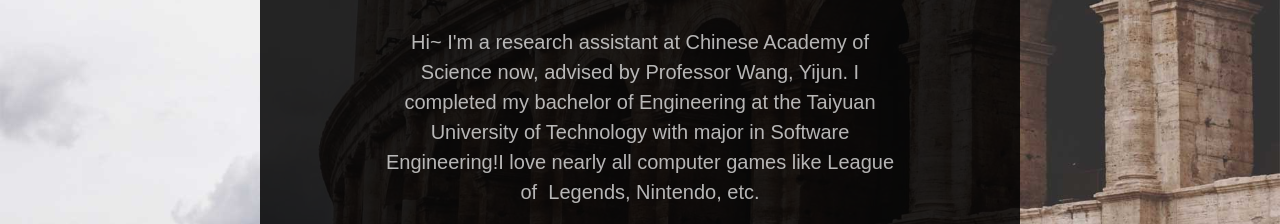
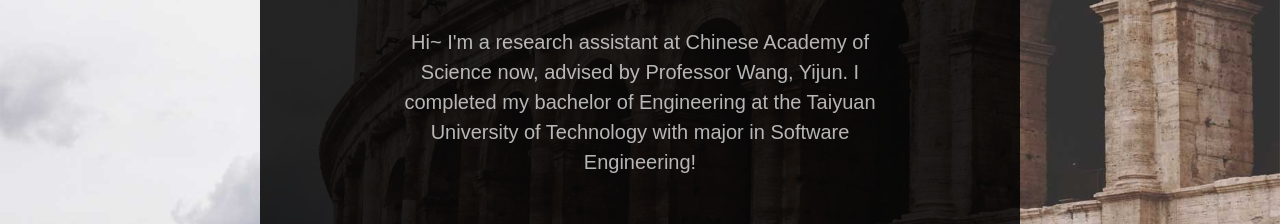
Before and after one commit to xinyao1108/xinyao1108.github.io, a plain HTML site: page index.html in a window 1280 px wide. Shown: the part 517-741 px from the top of the page. Drawn offline with nearby package versions, Linux system fonts and the light colour scheme; files that its build step writes are made by us from their sources; files whose address does not match are found by name.

Commit message:
Update index.html

```diff
--- a/index.html
+++ b/index.html
@@ -66,7 +66,7 @@
 								<img src="images/web.png" alt="Free HTML5 Wesbite Template by FreeHTML5.co">
 							</figure>
 							<h1>Ma, Xinyao</h1>
-							<p> Hi~ I'm a research assistant at Chinese Academy of Science now, advised by Professor Wang, Yijun. I completed my bachelor of Engineering at the Taiyuan University of Technology with major in Software Engineering!I love nearly all computer games like League of  Legends, Nintendo, etc. </p>
+							<p> Hi~ I'm a research assistant at Chinese Academy of Science now, advised by Professor Wang, Yijun. I completed my bachelor of Engineering at the Taiyuan University of Technology with major in Software Engineering! </p>
 						</div>
 					</div>
 					<div class="row">
```
